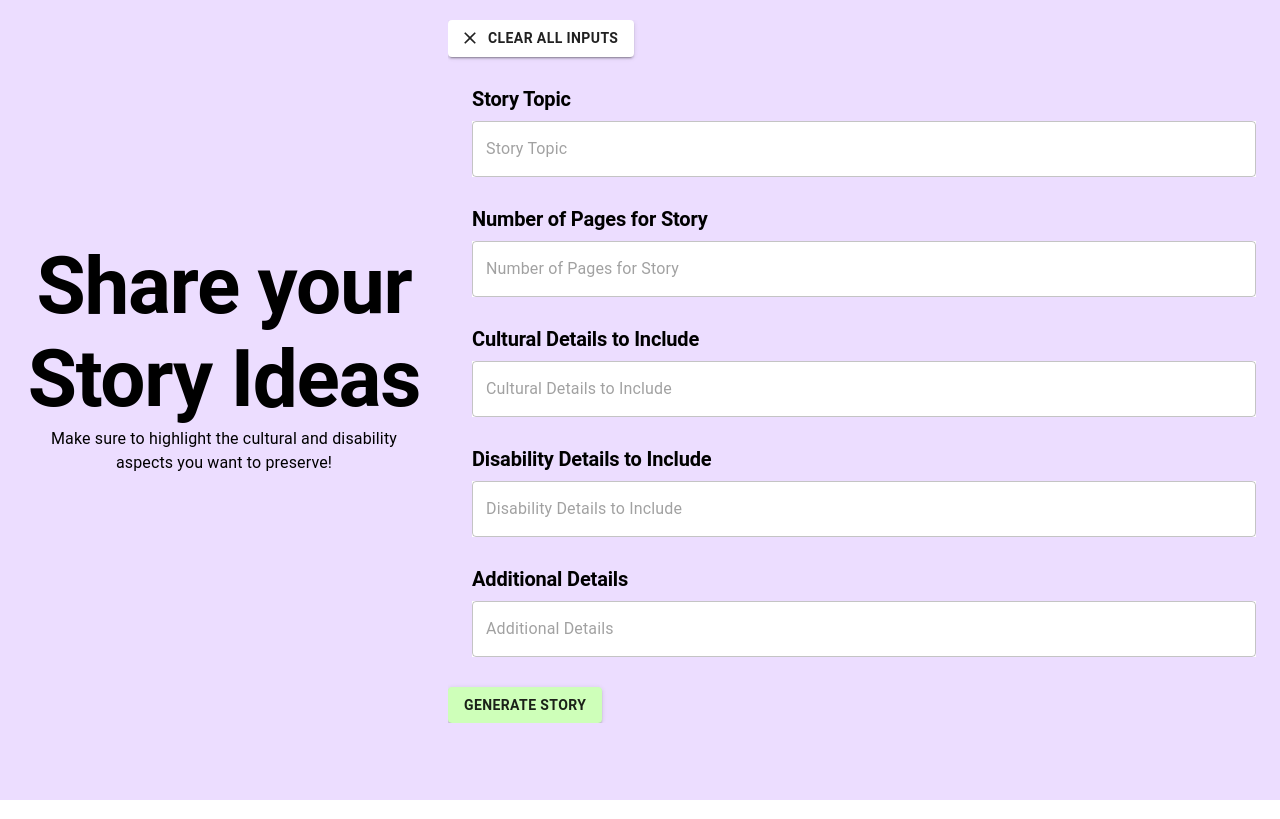
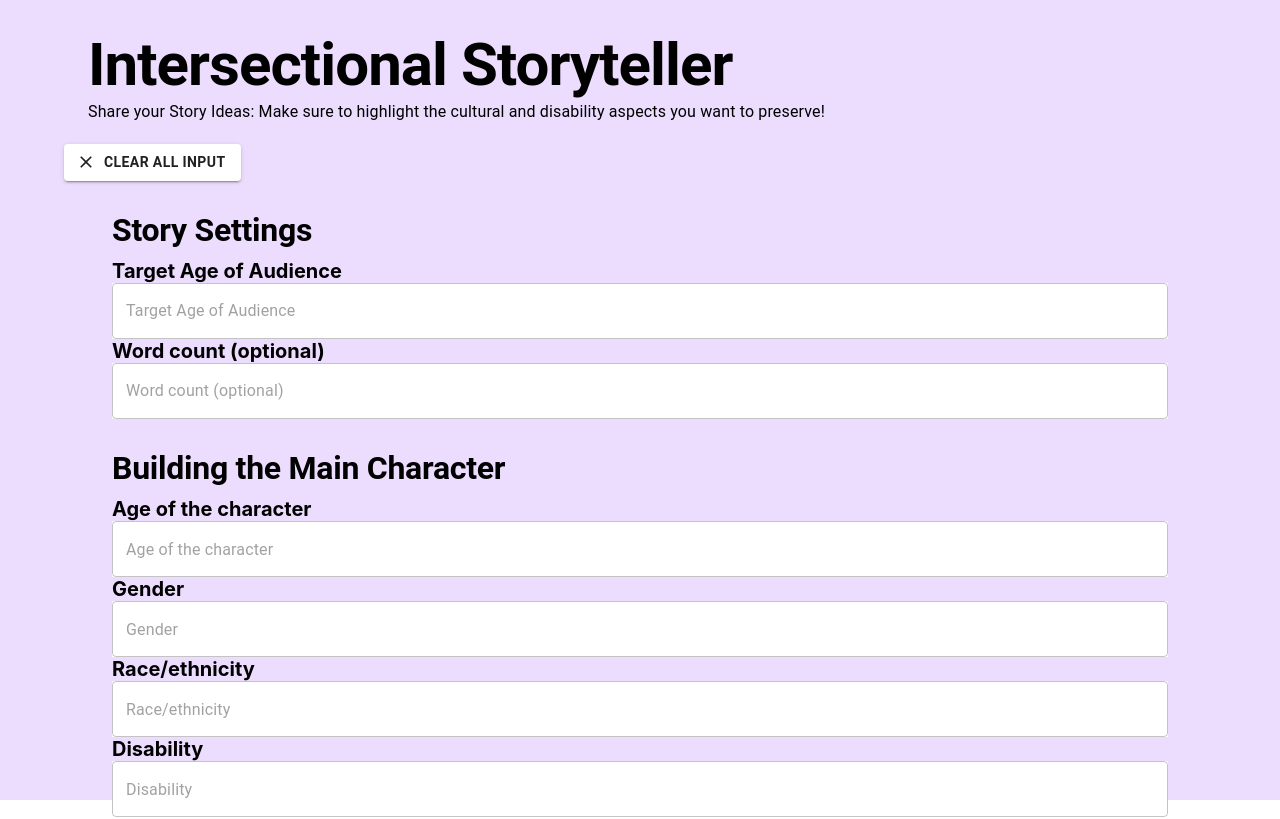
Before and after one commit to caitlynrawlings/AI_Storybook, a React (Create React App) app: page / in a window 1280 px wide. Shown: the top 819 px of the page. Built offline with nearby package versions, Linux system fonts and the light colour scheme.

Commit message:
changing the start page prompts and layout

```diff
--- a/src/components/Button.js
+++ b/src/components/Button.js
@@ -7,6 +7,8 @@ const Button = ({ sx, onClick, label }) => {
     return (
         <MuiButton sx={{
                 background: theme.palette.button1.main,
+                marginBottom: '15px',
+                marginTop: '10px',
                 ...sx
             }}
             variant="contained"
--- /dev/null
+++ b/src/components/Instructions.js
@@ -0,0 +1,18 @@
+import Typography from '@mui/material/Typography';
+import Container from '@mui/material/Container';
+
+const Instructions = ({ instructions }) => {
+    // returns the instructions and welcome message
+    return (
+      <Container sx={{ width: '100%', marginBottom: '20px' }} display="flex" flexDirection="column">
+        <Typography tabIndex={0} variant="h1">
+          Intersectional Storyteller
+        </Typography>
+        <Typography tabIndex={0}>
+          {instructions}
+        </Typography>
+      </Container>
+    )
+  };
+
+export default Instructions;
--- a/src/components/PromptResponse.js
+++ b/src/components/PromptResponse.js
@@ -8,12 +8,6 @@ const PromptResponse = ({ sx, prompt, value, onChange }) => {
     setValue(event.target.value);
   };
 
-  const handleInputKeyPress = (event) => {
-    if (event.key === 'Enter') {
-        onChange(textValue)
-    }
-  };
-
   return (
     <TextField
       sx={{ ...sx, backgroundColor: 'white' }}
@@ -22,7 +16,6 @@ const PromptResponse = ({ sx, prompt, value, onChange }) => {
       variant="outlined"
       value={textValue}
       onChange={handleInputChange}
-      onKeyDown={handleInputKeyPress}
       placeholder={prompt}
       InputLabelProps={{
         shrink: false,
--- a/src/pages/EditScreen.js
+++ b/src/pages/EditScreen.js
@@ -6,6 +6,7 @@ import { useTheme } from '@mui/material/styles';
 import Button from '../components/Button';
 import ClearButton from '../components/ClearButton';
 import PromptResponse from '../components/PromptResponse';
+import Instructions from '../components/Instructions';
 import { saveAs } from 'file-saver';
 import { Packer, Document, TextRun, Paragraph } from 'docx';
 import { useNavigate } from "react-router-dom";
@@ -68,7 +69,7 @@ const EditScreen = (numPages) => {
         {isEditing ? (
           <Box>
             <PromptResponse
-                sx={{ width: '100%', mb: '5px' }}
+                sx={{ width: '100%', marginBottom: '100px' }}
                 prompt={prompt}
                 value={edits[index]}
                 onChange={(textValue) => handleEditsChange(index, textValue)}
@@ -134,10 +135,10 @@ const EditScreen = (numPages) => {
     // response is a string and is text that was outputted from the ai in response to prompts
     return (
       <Box sx={{ ...sx, textAlign: 'left', width: '100%' }}>
-        <Typography tabIndex={0} variant="h2" sx={{ paddingBottom: '10px', paddingTop: '20px' }}>
+        <Typography tabIndex={0} variant="label" sx={{ marginBottom: '15px', paddingTop: '20px' }}>
           {label}
         </Typography>
-        <Typography tabIndex={0} variant="body1" sx={{ width: '100%', backgroundColor: theme.palette.secondary.main, padding: '10px', marginBottom: '10px', borderRadius: '10px' }}>
+        <Typography tabIndex={0} variant="body1" sx={{ width: '100%', backgroundColor: theme.palette.secondary.main, padding: '10px', marginTop: '15px', borderRadius: '10px' }}>
           {response}
         </Typography>
       </Box>
@@ -146,18 +147,15 @@ const EditScreen = (numPages) => {
 
   return (
     <Container sx={{ display: 'flex', flexDirection: 'column', alignItems: "flex-start", textAlign: 'left', paddingLeft: '10vw', paddingRight: '10vw', paddingBottom: '40px', paddingTop: '30px', width: '100%' }}>
-      <Typography tabIndex={0} variant='h1'>
-        AI-Generated Story
-      </Typography>
+      <Instructions instructions={"This is an overview of the AI-Generated Story. You can learn about how the AI tried to incorperate elements of representation into the story and write edits."} />
       <AiResponse sx={{ width: '100%' }} label='Summary' response={summary} />
       <EditButton promptSection='summary' sx={{ width: '100%'}}/>
       <AiResponse sx={{ width: '100%' }} label='Explanation' response={explanation} />
-      <Pages sx={{ width: '100%', paddingTop: '20px' }} />
-      <Box height='10vh' />
+      <Pages sx={{ width: '100%', paddingTop: '20px', paddingBottom: '30px' }} />
       <ApplyEditsButton />
-      <Box sx={{ display: 'flex', flexDirection: 'row', marginTop: '20px' }}>
+      <Box sx={{ display: 'flex', flexDirection: 'row', }}>
         <DownloadButton sx={{ background: theme.palette.button3.main }}/>
-        <StartNewStoryButton sx={{ marginLeft: '20px' }} />
+        <StartNewStoryButton sx={{ marginLeft: '20px' }}/>
       </Box>
     </Container>
   );
--- a/src/pages/StartScreen.js
+++ b/src/pages/StartScreen.js
@@ -1,7 +1,7 @@
 import React, { useEffect } from 'react';
 import Container from '@mui/material/Container';
-import Box from '@mui/material/Box';
 import Typography from '@mui/material/Typography';
+import Instructions from '../components/Instructions';
 import Button from '../components/Button';
 import ClearButton from '../components/ClearButton';
 import PromptResponse from '../components/PromptResponse';
@@ -9,44 +9,59 @@ import { useNavigate } from "react-router-dom";
 
 // prompts about story for user to fill in
 const prompts = ["Story Topic", "Number of Pages for Story", "Cultural Details to Include", "Disability Details to Include", "Additional Details"];
+// const generalPrompts = ["Target Age of Audience", "Word count (optional)"];
+const sectionsPrompts = new Map(Object.entries({
+  "Story Settings": ["Target Age of Audience", "Word count (optional)"],
+  "Building the Main Character": ["Age of the character", "Gender", "Race/ethnicity", "Disability"],
+  "Story Description": ["Enter Story Description", "Set-up (optional)", "Inciting incident (optional)",
+    "Increasing action (optional)", "Climax (optional)", "Subsiding action (optional)", "Resolution (optional)"],
+  "Representation": ["Cultural Representation", "Disability Representation"]
+}));
+
 
 // Returns the first screen users see when using the app where the welcome message and initial prompts are
 const StartScreen = () => {
+  // const initializeState = (prompts) => {
+  //   const state = {};
+  //   {Object.values(prompts).map((value, index) => (
+  //     Object.values(value).map((value, index) => (
+  //       state[value] = ""
+  //     ))
+  //   ))}
+  //   return state;
+  // };
+
+  const initializeState = (prompts) => {
+    const state = {};
+    Array.from(prompts.values()).flat().forEach((value) => {
+      state[value] = "";
+    });
+    return state;
+  };
+
+  const navigate = useNavigate()
+  const [responses, setResponses] = React.useState(initializeState(sectionsPrompts));  // user responses to prompts. maps (prompt : user response)
+
   useEffect(() => {
     document.title = "Intersectional Storyteller Start";
   }, []);
 
-  const navigate = useNavigate()
-  const [responses, setResponses] = React.useState(Array(prompts.length).fill(''));  // user responses to prompts
 
-  const handleResponseChange = (index, value) => {
-    const newResponses = [...responses];
-    newResponses[index] = value;
-    setResponses(newResponses);
+  const handleResponseChange = (prompt, value) => {
+    setResponses(prevResponses => ({
+      ...prevResponses,
+      [prompt]: value
+    }));
   };
 
   const clearAllInputs = () => {
-    setResponses(Array(prompts.length).fill(''));
-  };
-
-  const Instructions = () => {
-    // returns the instructions and welcome message
-    return (
-      <Container sx={{ paddingTop: '30vh' }} display="flex" flexDirection="column">
-        <Typography tabIndex={0} variant="h1" fontSize={'10vh'}>
-          Share your Story Ideas
-        </Typography>
-        <Typography tabIndex={0}>
-          Make sure to highlight the cultural and disability aspects you want to preserve!
-        </Typography>
-      </Container>
-    )
+    setResponses(initializeState(sectionsPrompts));
   };
 
   const StoryPrompts = () => {
     // returns all the prompts and response boxes
     return (
-      <Container display="flex" flexDirection="column">
+      <Container sx={{display: "flex", flexDirection: "column"}}>
         {prompts.map((prompt, index) => (
           <div key={prompt}>
             <Typography tabIndex={0} variant='h2' paddingBottom='10px' paddingTop='30px'>{prompt}</Typography>
@@ -57,6 +72,39 @@ const StartScreen = () => {
               prompt={prompt}
               value={responses[index]}
               onChange={(textValue) => handleResponseChange(index, textValue)}
+            />
+          </div>
+        ))}
+      </Container>
+    );
+  };
+
+  const Sections = () => {
+    // returns all the sections of user prompts
+    return (
+      <Container sx={{ width: '100%', display: "flex", flexDirection: "column"}}>
+        {Array.from(sectionsPrompts).map(([section, prompts], index) => (
+          <Section key={index} header={section} prompts={prompts}/>
+        ))}
+      </Container>
+    );
+  };
+
+  const Section = ({header, prompts}) => {
+    // returns all the prompts and response boxes for a section and section header
+    return (
+      <Container sx={{ display: 'flex', flexDirection: 'column' }}>
+        <Typography tabIndex={0} variant='h2' sx={{marginBottom: '10px', marginTop: '30px'}}>{header}</Typography>
+        {prompts.map((prompt, index) => (
+          <div key={prompt}>
+            <Typography tabIndex={0} variant='label' sx={{ marginBottom:'10px', marginTop: '30px' }}>{prompt}</Typography>
+            <PromptResponse
+              sx={{
+                width: '100%',
+               }}
+              prompt={prompt}
+              value={responses[prompt]}
+              onChange={(textValue) => handleResponseChange(prompt, textValue)}
             />
           </div>
         ))}
@@ -76,16 +124,12 @@ const StartScreen = () => {
   }
 
   return (
-    <Box sx={{ display: 'flex', flexDirection: 'row'}}>
-      <Box sx={{ display: 'flex', width: '35%', overflowY: 'auto' }}>
-        <Instructions />
-      </Box>
-      <Box sx={{ display: 'flex', width: '65%', overflowY: 'auto', flexDirection: 'column',  alignItems: 'flex-start', marginTop: '20px', marginBottom: '40px', }}>
-        <ClearButton onClick={clearAllInputs} label="clear all inputs"/>
-        <StoryPrompts sx={{ width: '100%' }}/>
-        <GenerateStoryButton sx={{ flexGrow: 0, marginTop: '30px' }}/>
-      </Box>
-    </Box>
+    <Container sx={{ display: 'flex', flexDirection: 'column', alignItems: "flex-start", textAlign: 'left', paddingLeft: '10vh', paddingRight: '10vh', paddingBottom: '40px', paddingTop: '30px', width: '100%' }}>
+      <Instructions instructions={"Share your Story Ideas: Make sure to highlight the cultural and disability aspects you want to preserve!"} />
+      <ClearButton onClick={clearAllInputs} label={"clear all input"}/>
+      <Sections />
+      <GenerateStoryButton />
+    </Container>
   );
 };
 
--- a/src/theme.js
+++ b/src/theme.js
@@ -3,9 +3,12 @@ import { createTheme } from '@mui/material/styles';
 const theme = createTheme({
   typography: {
     h1: {
-      fontSize: '40px', fontWeight: 'bold',
+      fontSize: '60px', fontWeight: 'bold',
     },
     h2: {
+      fontSize: '32px', fontWeight: 'bold', textAlign: 'left'
+    },
+    label: {
       fontSize: '20px', fontWeight: 'bold', textAlign: 'left'
     },
     button: {
```
